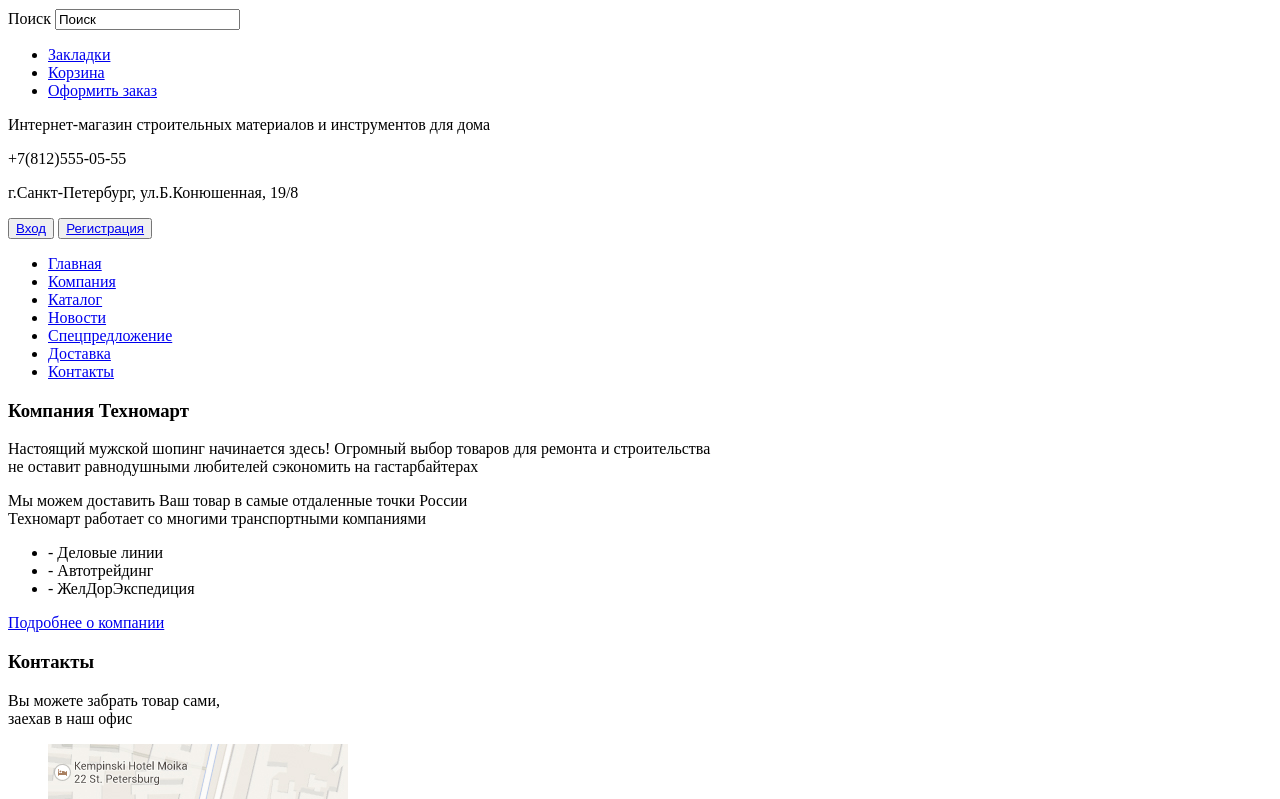
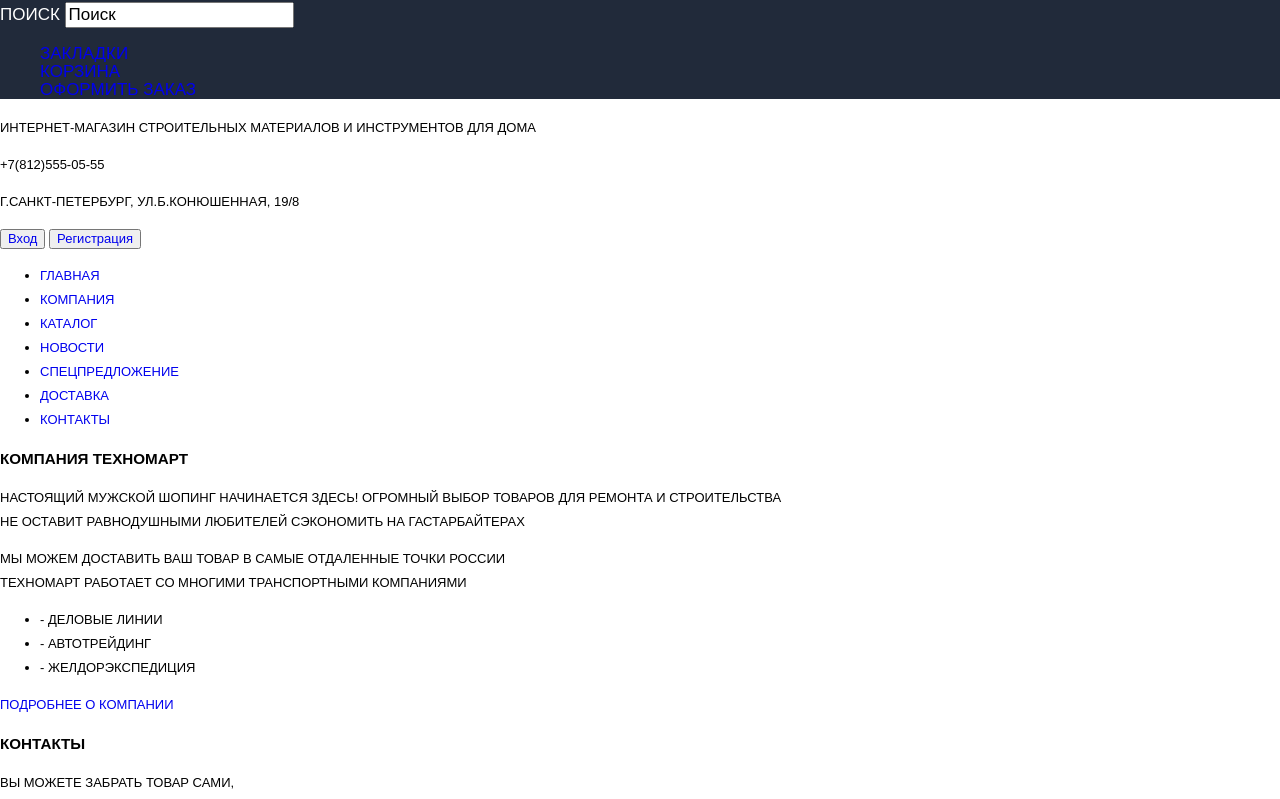
Before and after one commit to ArtemAlenin/913671-technomart-24, a plain HTML site: page index.html in a window 1280 px wide. Shown: the part 33-832 px from the top of the page. Drawn offline with nearby package versions, Linux system fonts and the light colour scheme; a web font is replaced by a local one.

Commit message:
техномарт ссылки

```diff
--- /dev/null
+++ b/css/style.css
@@ -0,0 +1,35 @@
+body {
+margin: 0;
+padding: 0;
+
+font-family: "Myriad Pro", Arial, sans-serit;
+font-size: 13px;
+line-height: 24px;
+font-weight: 400;
+color: #000000;
+text-transform: uppercase;
+
+background-color: #ffffff;
+background-position: top center;
+background-repeat: no-repeat;
+}
+
+a {
+  text-decoration: none;
+}
+
+.main-header-control {
+  font-size: 17px;
+  line-height: 18px;
+  color: #ffffff;
+
+  background-color: #212a3a;
+}
+
+.user-control {
+  list-style: none;
+}
+
+.user-control {
+  color: #ffffff;
+}
--- a/index.html
+++ b/index.html
@@ -3,10 +3,14 @@
   <head>
     <meta charset="utf-8">
     <title>Техномарт</title>
+    <link href="https://fonts.googleapis.com/css?family=Myriad+Pro:400,700amp;subset=latin,cyrilic"
+    rel="stylesheet">
+    <link href="css/normalize.css" rel="stylesheet">
+    <link href="css/style.css" rel="stylesheet">
   </head>
   <body>
 <header class="main-header">
-
+<section class="main-header-control">
     <img src="img/index-logo.png" width="220" height="47" alt="логотип Техномарт">
     <form class="search-form" action="https://echo.htmlacademy.ru"
     method="post">
@@ -16,12 +20,12 @@
       placeholder="Поиск">
       </p>
     </form>
-  <ul>
+  <ul class="user-control">
     <li> <a class="marker-link" href="#"> Закладки </a></li>
     <li> <a class="cart-link" href="#"> Корзина </a></li>
     <li> <a class="checkout" href="#">Оформить заказ </a></li>
   </ul>
-
+</section>
   <p class="header-text">
     Интернет-магазин строительных материалов и инструментов для дома
   </p>
```
Also changed, not shown: catalog.html (+8 -4 lines).
